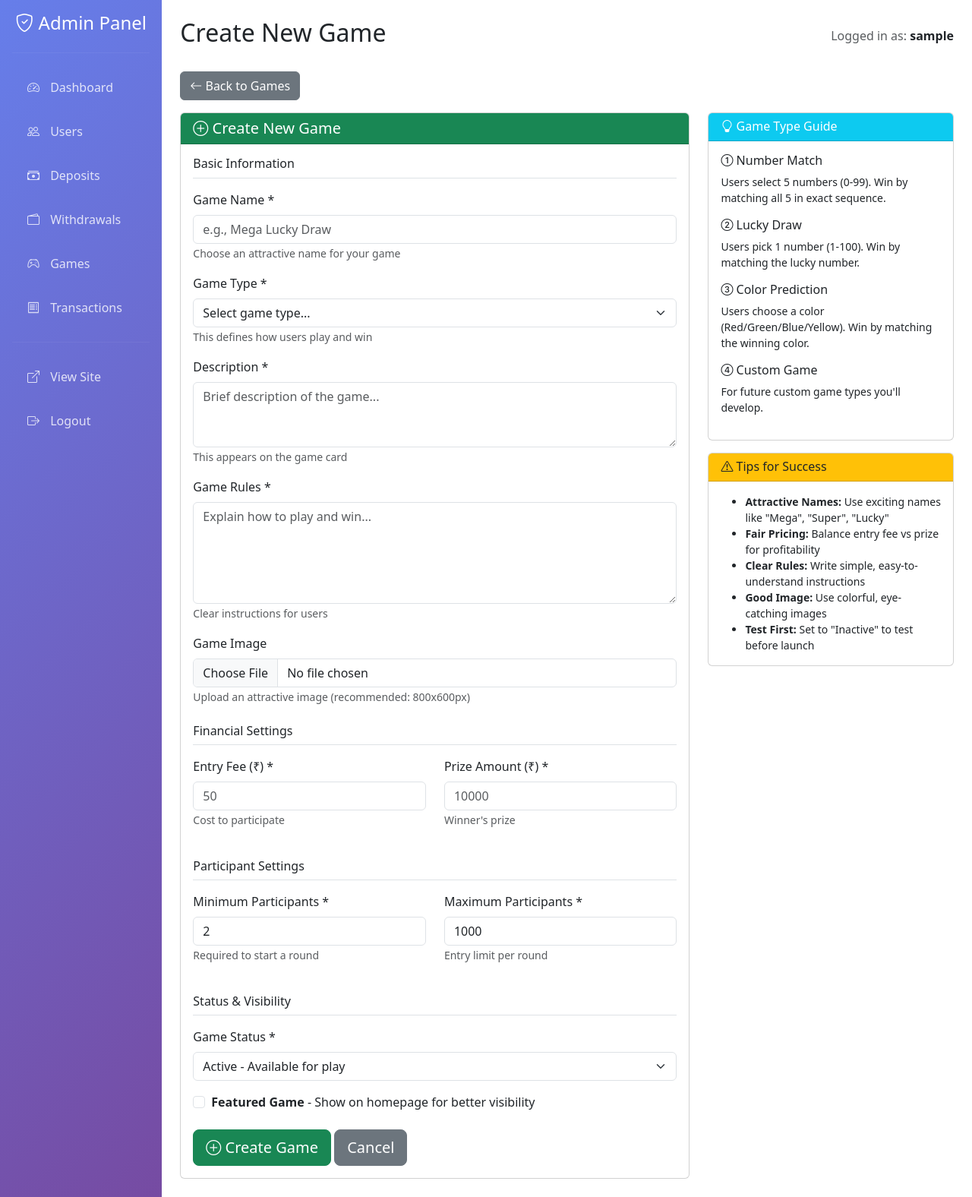
After one commit to coder-rishav/MalamalWeekly, a Django app: page /admin-panel/games/create/ in a window 1280 px wide. The commit adds this page. Shown: the whole page at 76% size. Run offline with Django 5.2, Linux system fonts and the light colour scheme; the visitor is signed in with stand-in values (Sample User, id 1).

Commit message:
Add Create New Game functionality for admins - Complete game creation form with all settings - Game type selection (Number Match, Lucky Draw, Color, Custom) - Financial configuration (entry fee, prize) - Participant limits setup - Status and featured options - Image upload support - Helpful sidebar with game type guide and tips - Create New Game button on games management page - Redirects to rounds page after creation

```diff
--- a/custom_admin/urls.py
+++ b/custom_admin/urls.py
@@ -27,6 +27,7 @@ urlpatterns = [
 
     # Games
     path('games/', views.games_management, name='games_management'),
+    path('games/create/', views.create_game, name='create_game'),
     path('games/<int:game_id>/edit/', views.edit_game, name='edit_game'),
     path('games/<int:game_id>/rounds/', views.game_rounds, name='game_rounds'),
     path('games/<int:game_id>/create-round/', views.create_new_round, name='create_new_round'),
--- a/custom_admin/views.py
+++ b/custom_admin/views.py
@@ -337,6 +337,38 @@ def games_management(request):
 
 @login_required
 @user_passes_test(is_admin, login_url='/admin-panel/login/')
+def create_game(request):
+    """Create a new game"""
+    if request.method == 'POST':
+        # Create new game
+        game = Game()
+        game.name = request.POST.get('name')
+        game.game_type = request.POST.get('game_type')
+        game.description = request.POST.get('description')
+        game.rules = request.POST.get('rules')
+        game.entry_fee = request.POST.get('entry_fee')
+        game.winning_amount = request.POST.get('winning_amount')
+        game.min_participants = request.POST.get('min_participants', 2)
+        game.max_participants = request.POST.get('max_participants', 1000)
+        game.status = request.POST.get('status', 'active')
+        game.is_featured = request.POST.get('is_featured') == 'on'
+        game.created_by = request.user
+
+        # Handle image upload
+        if 'image' in request.FILES:
+            game.image = request.FILES['image']
+
+        game.save()
+
+        messages.success(request, f'Game "{game.name}" created successfully! You can now create rounds for it.')
+        return redirect('custom_admin:game_rounds', game_id=game.id)
+
+    context = {}
+    return render(request, 'custom_admin/create_game.html', context)
+
+
+@login_required
+@user_passes_test(is_admin, login_url='/admin-panel/login/')
 def edit_game(request, game_id):
     """Edit game details"""
     game = get_object_or_404(Game, id=game_id)
--- /dev/null
+++ b/templates/custom_admin/create_game.html
@@ -0,0 +1,173 @@
+{% extends 'custom_admin/base.html' %}
+
+{% block title %}Create New Game - Admin Panel{% endblock %}
+{% block page_title %}Create New Game{% endblock %}
+
+{% block content %}
+<div class="mb-3">
+    <a href="{% url 'custom_admin:games_management' %}" class="btn btn-secondary">
+        <i class="bi bi-arrow-left"></i> Back to Games
+    </a>
+</div>
+
+<div class="row">
+    <div class="col-md-8">
+        <div class="card">
+            <div class="card-header bg-success text-white">
+                <h5 class="mb-0"><i class="bi bi-plus-circle"></i> Create New Game</h5>
+            </div>
+            <div class="card-body">
+                <form method="post" enctype="multipart/form-data">
+                    {% csrf_token %}
+
+                    <!-- Basic Information -->
+                    <h6 class="border-bottom pb-2 mb-3">Basic Information</h6>
+
+                    <div class="mb-3">
+                        <label for="name" class="form-label">Game Name *</label>
+                        <input type="text" class="form-control" id="name" name="name"
+                               placeholder="e.g., Mega Lucky Draw" required>
+                        <small class="text-muted">Choose an attractive name for your game</small>
+                    </div>
+
+                    <div class="mb-3">
+                        <label for="game_type" class="form-label">Game Type *</label>
+                        <select class="form-select" id="game_type" name="game_type" required>
+                            <option value="">Select game type...</option>
+                            <option value="number_match">Number Match - Choose 5 numbers (0-99)</option>
+                            <option value="lucky_draw">Lucky Draw - Choose 1 number (1-100)</option>
+                            <option value="color_game">Color Prediction - Choose a color</option>
+                            <option value="custom">Custom Game</option>
+                        </select>
+                        <small class="text-muted">This defines how users play and win</small>
+                    </div>
+
+                    <div class="mb-3">
+                        <label for="description" class="form-label">Description *</label>
+                        <textarea class="form-control" id="description" name="description"
+                                  rows="3" placeholder="Brief description of the game..." required></textarea>
+                        <small class="text-muted">This appears on the game card</small>
+                    </div>
+
+                    <div class="mb-3">
+                        <label for="rules" class="form-label">Game Rules *</label>
+                        <textarea class="form-control" id="rules" name="rules"
+                                  rows="5" placeholder="Explain how to play and win..." required></textarea>
+                        <small class="text-muted">Clear instructions for users</small>
+                    </div>
+
+                    <div class="mb-3">
+                        <label for="image" class="form-label">Game Image</label>
+                        <input type="file" class="form-control" id="image" name="image" accept="image/*">
+                        <small class="text-muted">Upload an attractive image (recommended: 800x600px)</small>
+                    </div>
+
+                    <!-- Financial Settings -->
+                    <h6 class="border-bottom pb-2 mb-3 mt-4">Financial Settings</h6>
+
+                    <div class="row">
+                        <div class="col-md-6 mb-3">
+                            <label for="entry_fee" class="form-label">Entry Fee (₹) *</label>
+                            <input type="number" class="form-control" id="entry_fee" name="entry_fee"
+                                   placeholder="50" step="0.01" min="0" required>
+                            <small class="text-muted">Cost to participate</small>
+                        </div>
+
+                        <div class="col-md-6 mb-3">
+                            <label for="winning_amount" class="form-label">Prize Amount (₹) *</label>
+                            <input type="number" class="form-control" id="winning_amount" name="winning_amount"
+                                   placeholder="10000" step="0.01" min="0" required>
+                            <small class="text-muted">Winner's prize</small>
+                        </div>
+                    </div>
+
+                    <!-- Participant Settings -->
+                    <h6 class="border-bottom pb-2 mb-3 mt-4">Participant Settings</h6>
+
+                    <div class="row">
+                        <div class="col-md-6 mb-3">
+                            <label for="min_participants" class="form-label">Minimum Participants *</label>
+                            <input type="number" class="form-control" id="min_participants" name="min_participants"
+                                   value="2" min="1" required>
+                            <small class="text-muted">Required to start a round</small>
+                        </div>
+
+                        <div class="col-md-6 mb-3">
+                            <label for="max_participants" class="form-label">Maximum Participants *</label>
+                            <input type="number" class="form-control" id="max_participants" name="max_participants"
+                                   value="1000" min="1" required>
+                            <small class="text-muted">Entry limit per round</small>
+                        </div>
+                    </div>
+
+                    <!-- Status Settings -->
+                    <h6 class="border-bottom pb-2 mb-3 mt-4">Status & Visibility</h6>
+
+                    <div class="mb-3">
+                        <label for="status" class="form-label">Game Status *</label>
+                        <select class="form-select" id="status" name="status" required>
+                            <option value="active" selected>Active - Available for play</option>
+                            <option value="inactive">Inactive - Hidden from users</option>
+                            <option value="maintenance">Maintenance - Coming soon</option>
+                        </select>
+                    </div>
+
+                    <div class="mb-3 form-check">
+                        <input type="checkbox" class="form-check-input" id="is_featured" name="is_featured">
+                        <label class="form-check-label" for="is_featured">
+                            <strong>Featured Game</strong> - Show on homepage for better visibility
+                        </label>
+                    </div>
+
+                    <!-- Buttons -->
+                    <div class="mt-4">
+                        <button type="submit" class="btn btn-success btn-lg">
+                            <i class="bi bi-plus-circle"></i> Create Game
+                        </button>
+                        <a href="{% url 'custom_admin:games_management' %}" class="btn btn-secondary btn-lg">
+                            Cancel
+                        </a>
+                    </div>
+                </form>
+            </div>
+        </div>
+    </div>
+
+    <!-- Help Sidebar -->
+    <div class="col-md-4">
+        <div class="card mb-3">
+            <div class="card-header bg-info text-white">
+                <h6 class="mb-0"><i class="bi bi-lightbulb"></i> Game Type Guide</h6>
+            </div>
+            <div class="card-body">
+                <h6><i class="bi bi-1-circle"></i> Number Match</h6>
+                <p class="small">Users select 5 numbers (0-99). Win by matching all 5 in exact sequence.</p>
+
+                <h6><i class="bi bi-2-circle"></i> Lucky Draw</h6>
+                <p class="small">Users pick 1 number (1-100). Win by matching the lucky number.</p>
+
+                <h6><i class="bi bi-3-circle"></i> Color Prediction</h6>
+                <p class="small">Users choose a color (Red/Green/Blue/Yellow). Win by matching the winning color.</p>
+
+                <h6><i class="bi bi-4-circle"></i> Custom Game</h6>
+                <p class="small">For future custom game types you'll develop.</p>
+            </div>
+        </div>
+
+        <div class="card">
+            <div class="card-header bg-warning text-dark">
+                <h6 class="mb-0"><i class="bi bi-exclamation-triangle"></i> Tips for Success</h6>
+            </div>
+            <div class="card-body">
+                <ul class="mb-0 small">
+                    <li><strong>Attractive Names:</strong> Use exciting names like "Mega", "Super", "Lucky"</li>
+                    <li><strong>Fair Pricing:</strong> Balance entry fee vs prize for profitability</li>
+                    <li><strong>Clear Rules:</strong> Write simple, easy-to-understand instructions</li>
+                    <li><strong>Good Image:</strong> Use colorful, eye-catching images</li>
+                    <li><strong>Test First:</strong> Set to "Inactive" to test before launch</li>
+                </ul>
+            </div>
+        </div>
+    </div>
+</div>
+{% endblock %}
```
Also changed, not shown: templates/custom_admin/games_management.html (+10 -0 lines).
